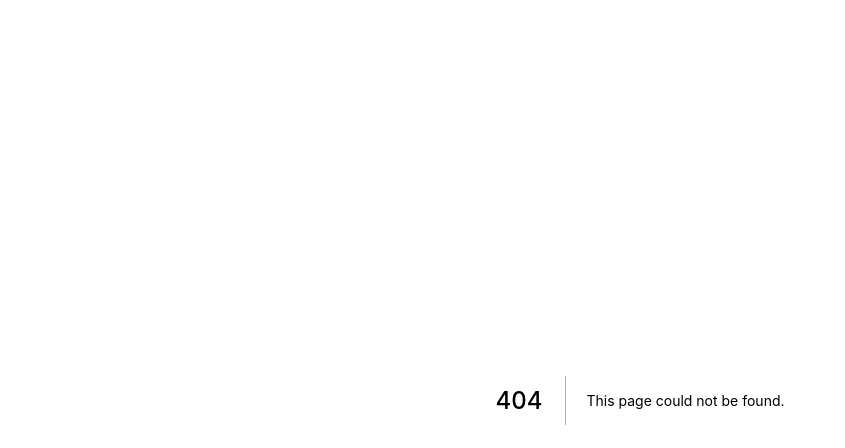
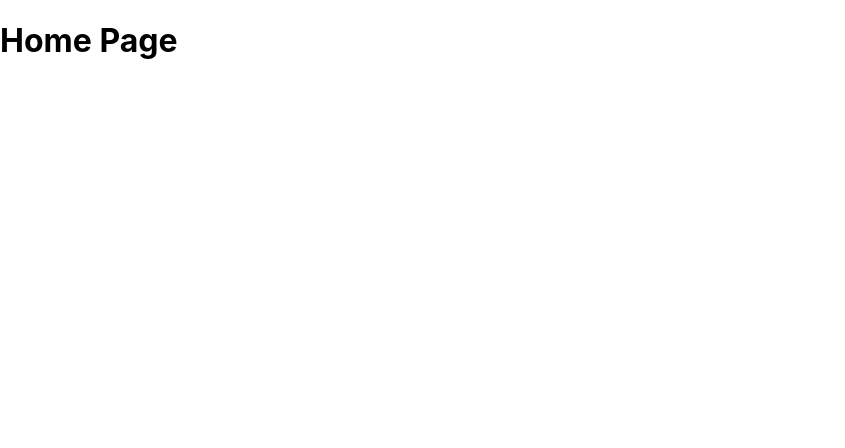
Before and after one commit to LarsAssen/blog-frontend, a Next.js app: page /home/Home in a window 1280 px wide. Before the commit this address had no page. Shown: the top 448 px of the page, without its empty margins (0-845 px from the left). Built offline with nearby package versions, Linux system fonts and the light colour scheme.

Commit message:
added some basic files for routing and navigation

```diff
--- /dev/null
+++ b/pages/home/Home.tsx
@@ -0,0 +1,11 @@
+import React from 'react'
+
+const Home: React.FC = () => {
+    return (
+        <div>
+            <h1>Home Page</h1>
+        </div>
+    )
+}
+
+export default Home
```
Also changed, not shown: components/navagation/NavBar.tsx (added, +13 -0 lines).
